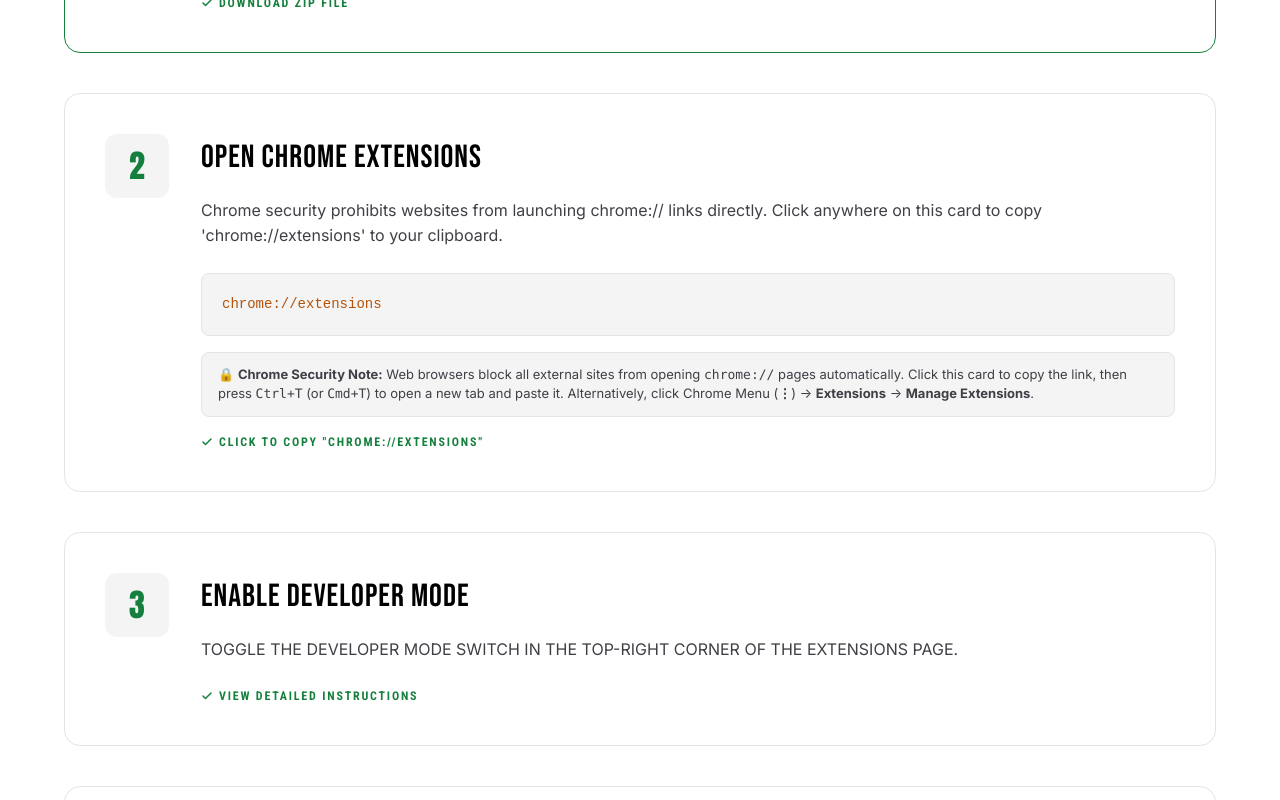
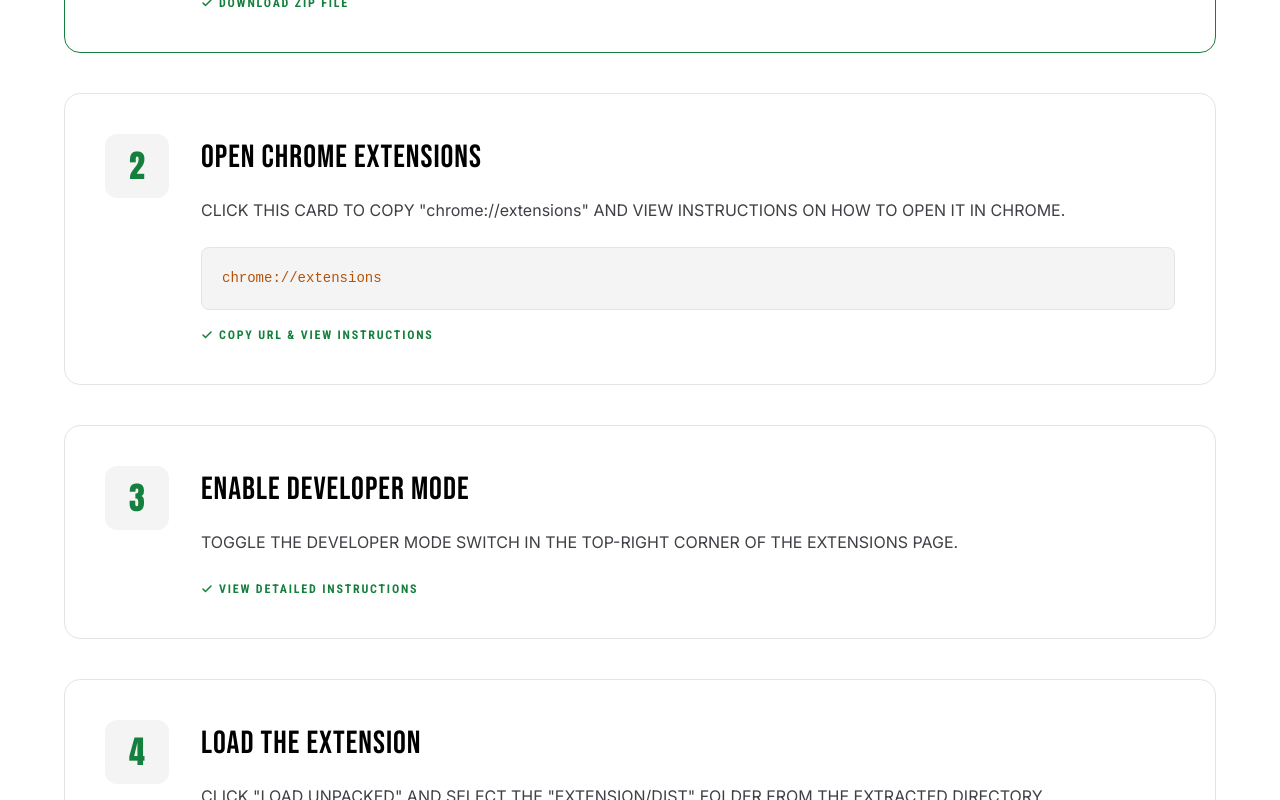
Before and after one commit to naitaj/wordle, a React (Vite) app: page /install in a window 1280 px wide. Shown: the part 800-1600 px from the top of the page. Built offline with nearby package versions, Linux system fonts and the light colour scheme.

Commit message:
Update Card 2 to expand inline with step-by-step paste instructions matching Card 3 pattern

```diff
--- a/src/pages/InstallGuidePage.tsx
+++ b/src/pages/InstallGuidePage.tsx
@@ -5,6 +5,7 @@
 export const InstallGuidePage = () => {
   const [toastMessage, setToastMessage] = useState<string | null>(null);
   const [activeStep, setActiveStep] = useState(1);
+  const [isStep2Expanded, setIsStep2Expanded] = useState(false);
   const [isStep3Expanded, setIsStep3Expanded] = useState(false);
   const stepRefs = useRef<(HTMLElement | null)[]>([]);
 
@@ -84,9 +85,9 @@
     {
       id: 2,
       title: 'OPEN CHROME EXTENSIONS',
-      desc: "Chrome security prohibits websites from launching chrome:// links directly. Click anywhere on this card to copy 'chrome://extensions' to your clipboard.",
+      desc: 'CLICK THIS CARD TO COPY "chrome://extensions" AND VIEW INSTRUCTIONS ON HOW TO OPEN IT IN CHROME.',
       code: 'chrome://extensions',
-      actionLabel: 'CLICK TO COPY "chrome://extensions"'
+      actionLabel: 'COPY URL & VIEW INSTRUCTIONS'
     },
     {
       id: 3,
@@ -116,7 +117,8 @@
         showToast('🚀 DOWNLOADING EXTENSION ZIP FILE...');
         break;
       case 2:
-        copyText('chrome://extensions', '📋 COPIED "chrome://extensions" TO CLIPBOARD! Open a new tab (Ctrl+T) and paste.');
+        copyText('chrome://extensions', '📋 COPIED "chrome://extensions" TO CLIPBOARD!');
+        setIsStep2Expanded(prev => !prev);
         break;
       case 3:
         setIsStep3Expanded(prev => !prev);
@@ -357,19 +359,32 @@
                   )
                 )}
 
-                {step.id === 2 && (
-                  <div style={{
-                    marginTop: '16px',
-                    padding: '12px 16px',
-                    backgroundColor: 'var(--bg-secondary)',
-                    border: '1px solid var(--border-primary)',
-                    borderRadius: '8px',
-                    fontSize: '13px',
-                    color: 'var(--text-secondary)',
-                    lineHeight: '1.5'
-                  }}>
-                    🔒 <strong>Chrome Security Note:</strong> Web browsers block all external sites from opening <code>chrome://</code> pages automatically. Click this card to copy the link, then press <code>Ctrl+T</code> (or <code>Cmd+T</code>) to open a new tab and paste it. Alternatively, click Chrome Menu (<strong>⋮</strong>) → <strong>Extensions</strong> → <strong>Manage Extensions</strong>.
-                  </div>
+                {step.id === 2 && isStep2Expanded && (
+                  <motion.div
+                    initial={{ height: 0, opacity: 0 }}
+                    animate={{ height: 'auto', opacity: 1 }}
+                    transition={{ duration: 0.3 }}
+                    style={{
+                      marginTop: '20px',
+                      padding: '20px',
+                      backgroundColor: 'var(--bg-secondary)',
+                      borderLeft: '4px solid var(--accent-green)',
+                      borderRadius: '8px',
+                      fontSize: '15px',
+                      lineHeight: '1.7',
+                      color: 'var(--text-primary)'
+                    }}
+                  >
+                    <div style={{ fontWeight: 700, marginBottom: '12px', textTransform: 'uppercase', color: 'var(--accent-green)', fontFamily: '"Bebas Neue", sans-serif', fontSize: '20px', letterSpacing: '1px' }}>
+                      INSTRUCTIONS TO OPEN:
+                    </div>
+                    <ol style={{ margin: 0, paddingLeft: '20px', display: 'flex', flexDirection: 'column', gap: '8px' }}>
+                      <li>THIS CARD AUTOMATICALLY COPIED <strong>"chrome://extensions"</strong> TO YOUR CLIPBOARD.</li>
+                      <li>OPEN A NEW BROWSER TAB BY PRESSING <code>Ctrl + T</code> (OR <code>Cmd + T</code> ON MAC).</li>
+                      <li>PASTE <strong>"chrome://extensions"</strong> INTO THE ADDRESS BAR AND PRESS <strong>ENTER</strong>.</li>
+                      <li>OR CLICK CHROME MENU (<strong>⋮</strong>) → <strong>EXTENSIONS</strong> → <strong>MANAGE EXTENSIONS</strong>.</li>
+                    </ol>
+                  </motion.div>
                 )}
 
                  {step.id === 3 && isStep3Expanded && (
@@ -416,7 +431,9 @@
                     <svg width="12" height="12" viewBox="0 0 24 24" fill="none" stroke="currentColor" strokeWidth="3" strokeLinecap="round" strokeLinejoin="round">
                       <polyline points="20 6 9 17 4 12"></polyline>
                     </svg>
-                    {step.id === 3
+                    {step.id === 2
+                      ? (isStep2Expanded ? 'COLLAPSE INSTRUCTIONS' : 'COPY URL & VIEW INSTRUCTIONS')
+                      : step.id === 3
                       ? (isStep3Expanded ? 'COLLAPSE DETAILED INSTRUCTIONS' : 'VIEW DETAILED INSTRUCTIONS')
                       : step.actionLabel
                     }
```
